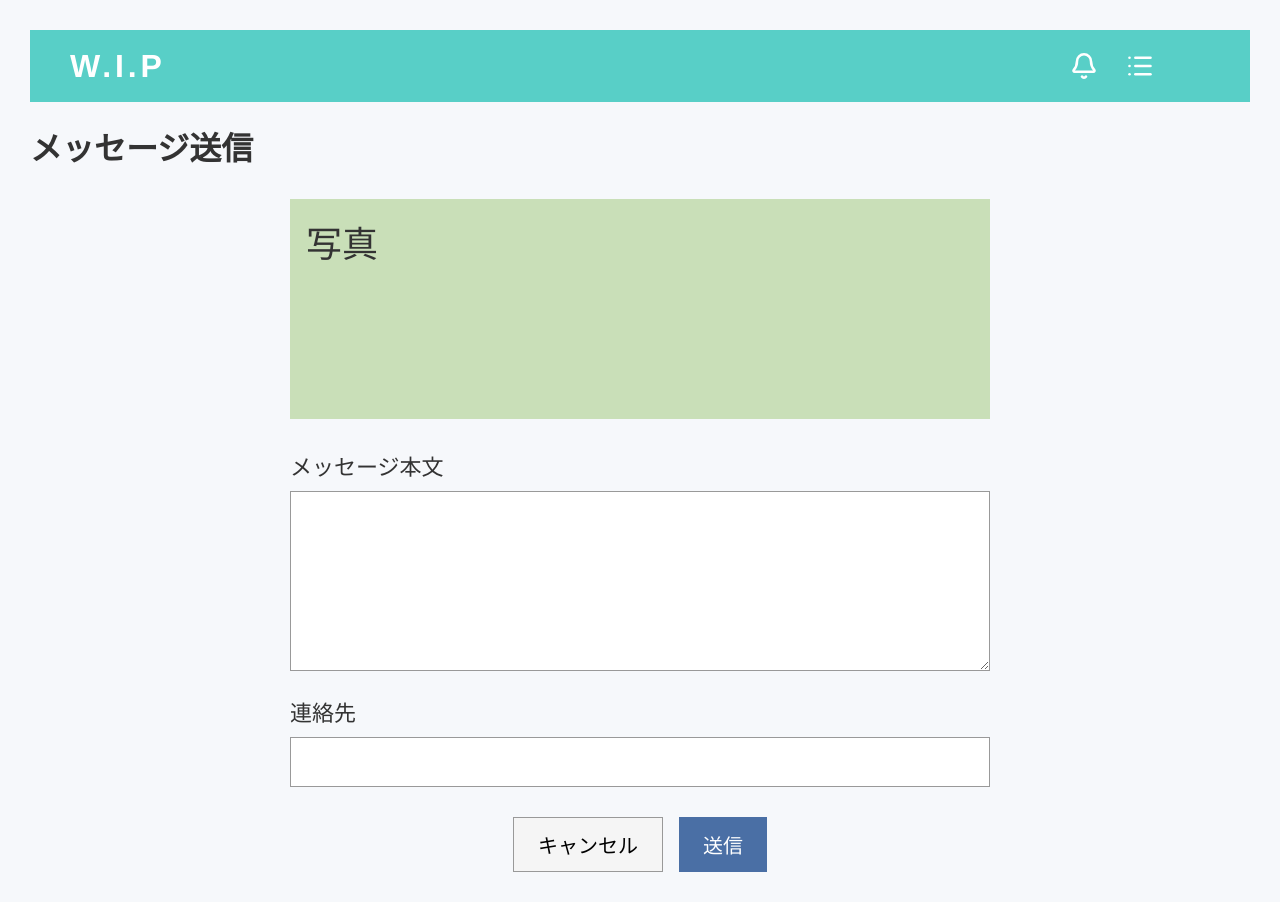
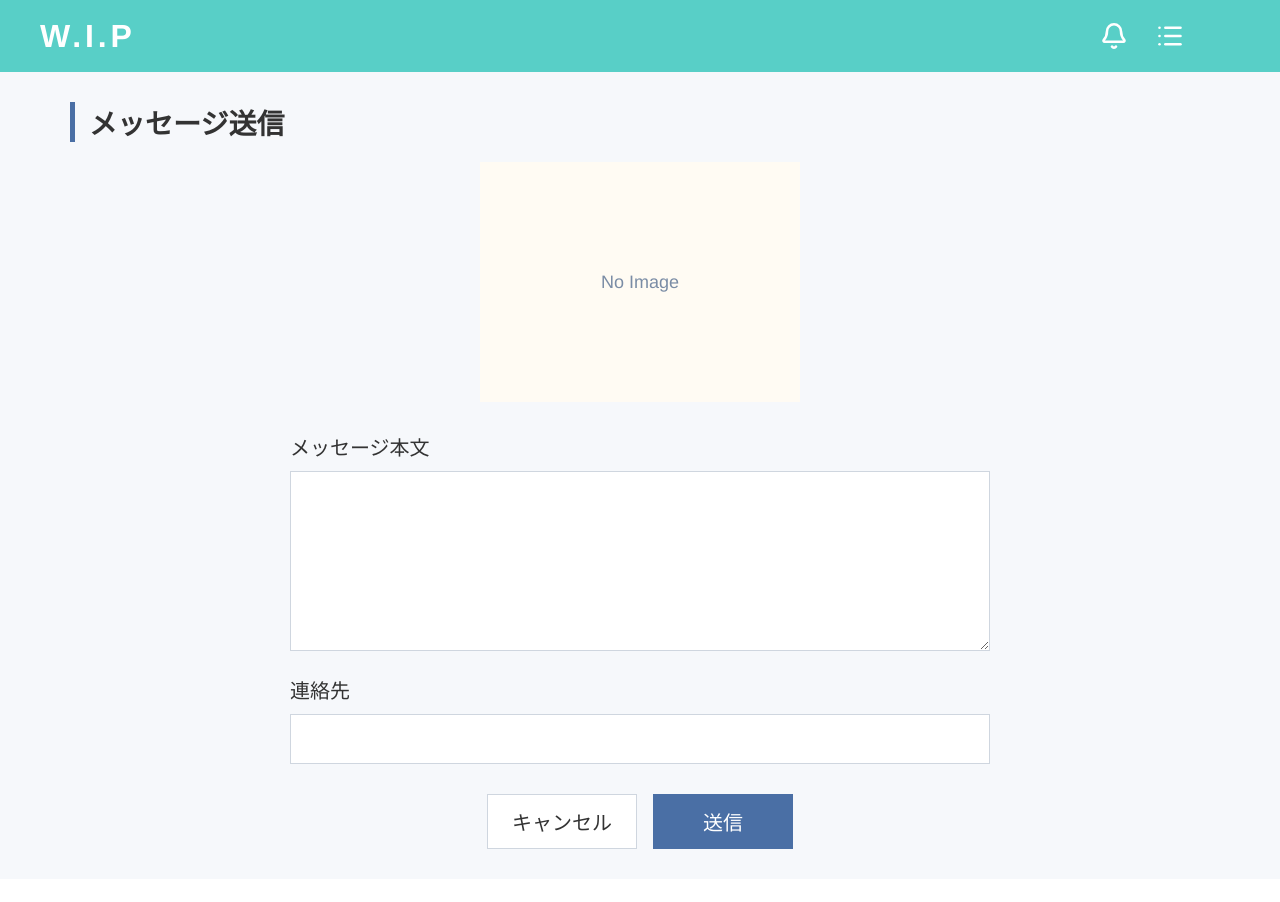
Before and after one commit to anenene3/wanted-item-app, a React app in the folder frontend/: page /message-send/1 in a window 1280 px wide. After the commit the page ends 879 px from the top, so only its background shows below. Built offline with nearby package versions, Linux system fonts and the light colour scheme; no server answers; sample sign-in values are in the browser's storage; the HTML template or start-up script is replaced by a standard one.

Commit message:
メッセージ送信画面の画像表示機能追加、見た目調整完了

```diff
--- a/frontend/src/App.css
+++ b/frontend/src/App.css
@@ -316,7 +316,10 @@
 
 
 .message-send {
+  width: min(100%, 1200px);
+  margin: 0 auto;
   padding: 30px;
+  box-sizing: border-box;
 }
 
 .message-send-contents {
@@ -324,46 +327,76 @@
   margin: 0 auto;
 }
 
-.message-send-item-name {
-  font-size: 26px;
-  margin-top: 30px;
-  margin-bottom: 20px;
+.message-send-title{
+  font-size: 28px;
+  font-weight: 600;
+  margin: 0px;
+  padding-left: 14px;
+  border-left: 5px solid #4a6fa5;
   text-align: left;
 }
 
-.message-send-item-image {
-  height: 220px;
-  background-color: #c9dfb8;
-  font-size: 36px;
-  box-sizing: border-box;
-  padding: 16px;
-  margin-bottom: 30px;
-}
-
 .message-send-contents p {
-  font-size: 22px;
+  font-size: 20px;
   margin-top: 20px;
   margin-bottom: 10px;
   text-align: left;
 }
 
-.message-send-message {
+.message-send-item-info {
+  margin-top: 12px;
+  margin-bottom: 30px;
+}
+
+.message-send-item-name {
+  font-size: 22px;
+  font-weight: 550;
+  margin-bottom: 20px;
+  text-align: center;
+  line-height: 1.5;
+}
+
+.message-send-item-image {
+  display: block;
+  width: 320px;
+  height: 240px;
+  margin: 0 auto;
+  object-fit: cover;
+  background-color: #fffbf3;
+}
+
+.message-send-item-image-placeholder {
+  display: flex;
+  align-items: center;
+  justify-content: center;
+  color: #7a8ca5;
+  font-size: 18px;
+}
+
+.message-send-message,
+.message-send-address {
   width: 100%;
-  min-height: 180px;
   box-sizing: border-box;
   font-size: 20px;
   padding: 12px;
-  border: 1px solid #999;
+  border: 1px solid #cfd6df;
+  background-color: #fff;
+}
+
+.message-send-message {
+  min-height: 180px;
   resize: vertical;
 }
 
 .message-send-address {
-  width: 100%;
   height: 50px;
-  box-sizing: border-box;
-  font-size: 20px;
-  padding: 12px;
-  border: 1px solid #999;
+}
+
+.message-send-message:focus,
+.message-send-address:focus {
+  outline: none;
+  border-color: #58cfc7;
+  box-shadow: 0 0 0 3px rgba(88, 207, 199, 0.12);
 }
 
 .message-send-button-area {
@@ -373,24 +406,33 @@
   margin-top: 30px;
 }
 
-.message-send-cancel-button,
-.message-send-send-button{
+.message-send-send-button,
+.message-send-cancel-button {
   padding: 12px 24px;
   font-size: 20px;
-  cursor: pointer;
-}
-
-
-.message-send-cancel-button {
-  border: 1px solid #999;
-  background-color: #f5f5f5;
-
+  min-width: 140px;
 }
 
 .message-send-send-button {
   border: none;
   background-color: #4a6fa5;
   color: white;
+  cursor: pointer;
+}
+
+.message-send-send-button:hover {
+  opacity: 0.9;
+}
+
+.message-send-cancel-button {
+  border: 1px solid #cfd6df;
+  background-color: #fff;
+  color: #333;
+  cursor: pointer;
+}
+
+.message-send-cancel-button:hover {
+  background-color: #f7f9fb;
 }
 
 
--- a/frontend/src/pages/MessageSend.jsx
+++ b/frontend/src/pages/MessageSend.jsx
@@ -12,7 +12,7 @@ function MessageSend() {
   const [message, setMessage] = useState("");
   const [contact, setContact] = useState("");
   const [itemName, setItemName] = useState("");
-
+  const [imagePath, setImagePath] = useState("");
 
     useEffect(() => {
     const savedUser = localStorage.getItem("loginUser");
@@ -27,6 +27,7 @@ function MessageSend() {
       .then((response) => response.json())
       .then((data) => {
         setItemName(data.itemName);
+        setImagePath(data.imagePath);
       })
       .catch((error) => {
         console.error("商品情報取得エラー:", error);
@@ -88,13 +89,28 @@ function MessageSend() {
 
 
   return (
+    <>
+      <Header />
       <div className="message-send">
-      <Header />
-      <h1>メッセージ送信</h1>
+
+        <h1 className="message-send-title">メッセージ送信</h1>
 
         <div className="message-send-contents">
+          <div className="message-send-item-info">
             <div className="message-send-item-name">{itemName}</div>
-        <div className="message-send-item-image">写真</div>
+
+            {imagePath ? (
+              <img
+                className="message-send-item-image"
+                src={imagePath}
+                alt="商品画像"
+              />
+            ) : (
+              <div className="message-send-item-image message-send-item-image-placeholder">
+                No Image
+              </div>
+            )}
+          </div>
 
           <p>メッセージ本文</p>
           <textarea
@@ -127,6 +143,7 @@ function MessageSend() {
           </div>
         </div>
       </div>
+    </>
   );
 }
 
```
Lines whose indentation alone changed are shown as unchanged.
